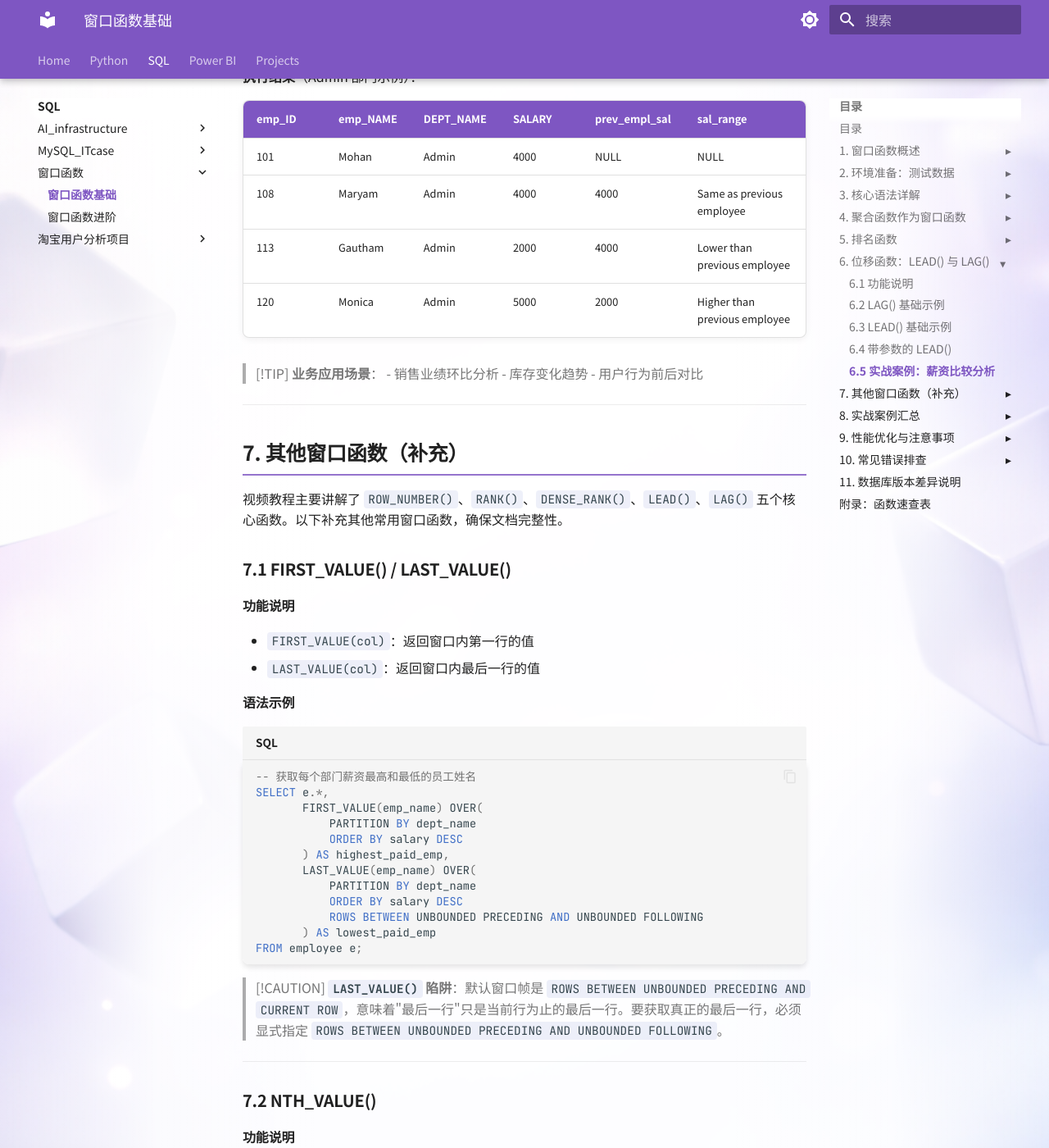
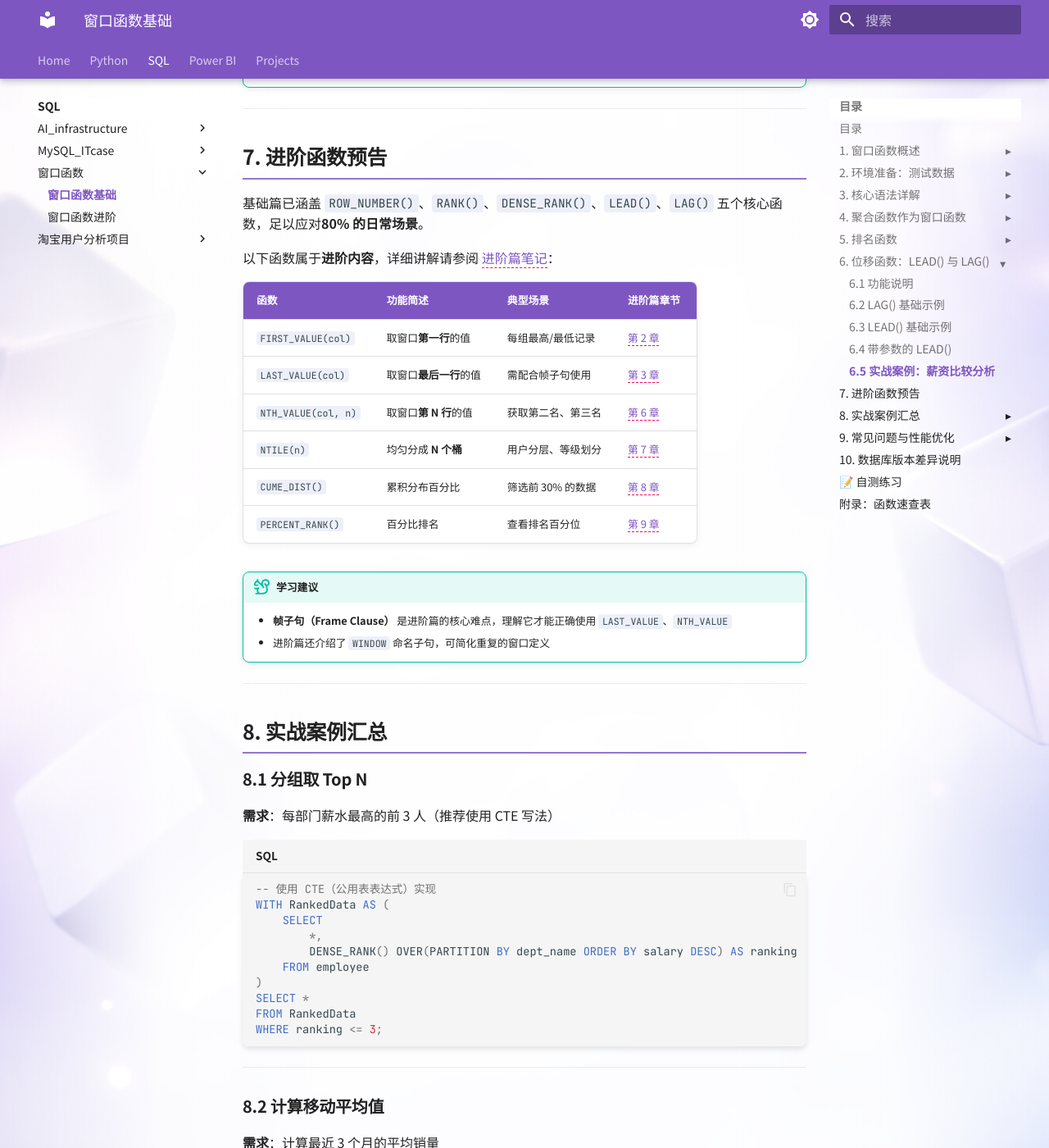
Before and after one commit to moyan726/data-analytics-notes, an MkDocs documentation site: the page built from docs/SQL/windows_function/notes1.md, in a window 1280 px wide and 1400 px high, scrolled down 15919 px. Shown: the whole window at 82% size. Built offline with MkDocs 1.6.1 and Material for MkDocs 9.7.7, drawn with Linux system fonts in a browser that asks for light colours; some of the changed text lies outside the part shown.

Commit message:
窗口函数相关笔记修改

````diff
--- a/docs/SQL/windows_function/notes1.md
+++ b/docs/SQL/windows_function/notes1.md
@@ -18,6 +18,16 @@
 
     **进阶内容**：帧子句（Frame Clause）、`FIRST_VALUE`/`LAST_VALUE`/`NTH_VALUE`/`NTILE`/`CUME_DIST`/`PERCENT_RANK` 等高级函数详见 [第二篇进阶笔记](notes2.md)
 
+!!! info "学习目标"
+    完成本章学习后，您将能够：
+
+    - ✅ 独立编写**分组 Top N**、**排名**、**同比/环比分析**的 SQL 语句
+    - ✅ 理解窗口函数与 `GROUP BY` 的本质区别
+    - ✅ 根据业务需求选择 `ROW_NUMBER`、`RANK`、`DENSE_RANK` 中最合适的函数
+    - ✅ 使用 `LEAD`/`LAG` 进行前后行数据比较
+
+    **预计学习时长**：40-60 分钟
+
 ---
 
 # SQL 窗口函数完整教程
@@ -29,25 +39,8 @@
 
 ## 目录
 
-1. [窗口函数概述](#1-窗口函数概述)
-2. [环境准备：测试数据](#2-环境准备测试数据)
-3. [核心语法详解](#3-核心语法详解)
-4. [聚合函数作为窗口函数](#4-聚合函数作为窗口函数)
-5. [排名函数](#5-排名函数)
-   - [ROW_NUMBER()](#51-row_number)
-   - [RANK()](#52-rank)
-   - [DENSE_RANK()](#53-dense_rank)
-   - [三者对比](#54-三者对比)
-6. [位移函数：LEAD() 与 LAG()](#6-位移函数lead-与-lag)
-7. [其他窗口函数（补充）](#7-其他窗口函数补充)
-   - [FIRST_VALUE() / LAST_VALUE()](#71-first_value--last_value)
-   - [NTH_VALUE()](#72-nth_value)
-   - [NTILE()](#73-ntile)
-   - [PERCENT_RANK() / CUME_DIST()](#74-percent_rank--cume_dist)
-8. [实战案例汇总](#8-实战案例汇总)
-9. [性能优化与注意事项](#9-性能优化与注意事项)
-10. [常见错误排查](#10-常见错误排查)
-11. [数据库版本差异说明](#11-数据库版本差异说明)
+???- tip "目录-点击下拉"
+    [TOC]
 
 ---
 
@@ -57,8 +50,8 @@
 
 **窗口函数**（Window Function），又称**分析函数**（Analytic Function），允许在不减少结果集行数的情况下，对**一组相关行**（称为"窗口"）执行计算。
 
-> [!IMPORTANT]
-> **核心区别**：`GROUP BY` 会将多行折叠为一行，而窗口函数保留所有行，只是为每行附加一个计算值。
+!!! important "重要"
+    **核心区别**：`GROUP BY` 会将多行折叠为一行，而窗口函数保留所有行，只是为每行附加一个计算值。
 
 ### 1.2 为什么需要窗口函数
 
@@ -75,8 +68,8 @@
 
 ### 1.3 面试重点提示
 
-> [!TIP]
-> 如果您计划参加 SQL 面试，几乎可以肯定会遇到至少一个与窗口函数相关的问题。掌握 `ROW_NUMBER()`、`RANK()`、`DENSE_RANK()`、`LEAD()`、`LAG()` 是必备技能。
+!!! tip "面试重点提示"
+    如果您计划参加 SQL 面试，几乎可以肯定会遇到至少一个与窗口函数相关的问题。掌握 `ROW_NUMBER()`、`RANK()`、`DENSE_RANK()`、`LEAD()`、`LAG()` 是必备技能。
 
 ---
 
@@ -164,13 +157,8 @@
 ```
 
 **或者使用命名窗口（Named Window）简化复用**：
-```sql
-SELECT ...,
-       RANK() OVER w,
-       SUM(salary) OVER w
-FROM employee
-WINDOW w AS (PARTITION BY dept_name ORDER BY salary);
-```
+
+> 命名窗口（`WINDOW w AS ...`）可以避免重复书写相同的 `OVER` 子句。这部分属于进阶语法，详见 **[进阶篇笔记-第5章](notes2.md#5-window-子句简化写法)**。
 
 ### 3.2 关键子句解析
 
@@ -181,35 +169,32 @@
 | **ORDER BY** | 可选 | 决定分区内数据的排列顺序，对排名函数和位移函数至关重要 |
 | **ROWS/RANGE BETWEEN** | 可选 | 定义移动窗口的具体范围（如"前 2 行到当前行"） |
 
-> [!NOTE]
-> `OVER()` 是窗口函数的**标志**。它告诉数据库："不要把结果合并成一行，而是为每一行都去'看一看'根据规则定义的数据窗口，并且把计算结果填回来。"
+!!! note "笔记"
+    `OVER()` 是窗口函数的**标志**。它告诉数据库："不要把结果合并成一行，而是为每一行都去'看一看'根据规则定义的数据窗口，并且把计算结果填回来。"
 
-### 3.3 窗口帧（Window Frame）进阶详解
+### 3.3 窗口帧（Window Frame）简介
 
-窗口帧用于在分区（Partition）内部进一步细分窗口范围，这对于计算移动平均、累计求和至关重要。
+窗口帧用于在分区（Partition）内部进一步细分窗口范围，这对于计算**移动平均**、**累计求和**至关重要。
 
-#### 3.3.1 语法结构
+!!! tip "基础篇提示"
+    帧子句是窗口函数的**进阶内容**。在基础篇中，您只需要了解以下两点：
+
+    1. 帧子句可以精确控制窗口函数"看到"的数据范围
+    2. 某些函数（如 `LAST_VALUE`）需要显式指定帧子句才能正常工作
+
+    **详细语法与实战案例**请参阅 [进阶篇 - 第 4 章：帧子句详解](notes2.md#4-帧子句详解frame-clause)
+
+**常见帧子句示例**：
 ```sql
-ROWS|RANGE BETWEEN <start_bound> AND <end_bound>
+-- 从分区开始到当前行（默认行为）
+RANGE BETWEEN UNBOUNDED PRECEDING AND CURRENT ROW
+
+-- 从分区开始到分区结束（覆盖整个分区）
+ROWS BETWEEN UNBOUNDED PRECEDING AND UNBOUNDED FOLLOWING
+
+-- 当前行前后各 2 行（滑动窗口）
+ROWS BETWEEN 2 PRECEDING AND 2 FOLLOWING
 ```
-
-#### 3.3.2 边界选项 (Bound Options)
-- `CURRENT ROW`：当前行
-- `UNBOUNDED PRECEDING`：分区内的第一行
-- `UNBOUNDED FOLLOWING`：分区内的最后一行
-- `N PRECEDING`：当前行之前的 N 行
-- `N FOLLOWING`：当前行之后的 N 行
-
-#### 3.3.3 ROWS 与 RANGE 的区别
-- **ROWS**：按**物理行**计算（如"前 1 行"）。
-- **RANGE**：按**排序列的数值**计算（如"日期减 1 天"）。如果排序列有重复值，`RANGE` 会将它们视为同一组同时处理。
-
-#### 3.3.4 默认帧规则
-如果指定了 `ORDER BY` 但未指定帧子句，默认帧为：
-```sql
-RANGE BETWEEN UNBOUNDED PRECEDING AND CURRENT ROW
-```
-> 这就是为什么 `LAST_VALUE()` 在默认情况下只看到"截止到当前行的最后一行"，而不是"整个分区的最后一行"。
 
 ---
 
@@ -395,8 +380,8 @@
 | 103 | Akbar | IT | 4000 | 1 |
 | 109 | Sanjay | IT | 6500 | 2 |
 
-> [!NOTE]
-> **为什么需要子查询？** 窗口函数不能直接在 `WHERE` 子句中使用，因为 `WHERE` 的执行顺序先于 `SELECT`（窗口函数在 `SELECT` 阶段执行）。必须先用子查询计算出行号，再在外层筛选。
+!!! note "笔记"
+    **为什么需要子查询？** 窗口函数不能直接在 `WHERE` 子句中使用，因为 `WHERE` 的执行顺序先于 `SELECT`（窗口函数在 `SELECT` 阶段执行）。必须先用子查询计算出行号，再在外层筛选。
 
 ---
 
@@ -432,8 +417,8 @@
 | 118 | Tejaswi | Finance | 5500 | 3 |
 | ... | ... | ... | ... | ... |
 
-> [!IMPORTANT]
-> 注意 Admin 部门的排名：Mohan 和 Maryam 薪水相同（4000），都是第 2 名。下一个 Gautham（2000）直接是第 4 名，跳过了第 3 名。这就是 `RANK()` 的**跳号特性**。
+!!! important "重要"
+    注意 Admin 部门的排名：Mohan 和 Maryam 薪水相同（4000），都是第 2 名。下一个 Gautham（2000）直接是第 4 名，跳过了第 3 名。这就是 `RANK()` 的**跳号特性**。
 
 ---
 
@@ -493,11 +478,11 @@
 | `RANK()` | 相同值相同排名 | **是** | 1, 2, 2, 4 |
 | `DENSE_RANK()` | 相同值相同排名 | **否** | 1, 2, 2, 3 |
 
-> [!TIP]
-> **如何选择？**
-> - 需要唯一序号 → `ROW_NUMBER()`
-> - 需要排名且关注"第几名"（如奖牌榜） → `RANK()`
-> - 需要排名且关注"多少个不同等级"（如工资层级） → `DENSE_RANK()`
+!!! tip "技巧"
+    **如何选择？**
+    - 需要唯一序号 → `ROW_NUMBER()`
+    - 需要排名且关注"第几名"（如奖牌榜） → `RANK()`
+    - 需要排名且关注"多少个不同等级"（如工资层级） → `DENSE_RANK()`
 
 ---
 
@@ -619,128 +604,32 @@
 | 113 | Gautham | Admin | 2000 | 4000 | Lower than previous employee |
 | 120 | Monica | Admin | 5000 | 2000 | Higher than previous employee |
 
-> [!TIP]
-> **业务应用场景**：
-> - 销售业绩环比分析
-> - 库存变化趋势
-> - 用户行为前后对比
+!!! tip "技巧"
+    **业务应用场景**：
+    - 销售业绩环比分析
+    - 库存变化趋势
+    - 用户行为前后对比
 
 ---
 
-## 7. 其他窗口函数（补充）
+## 7. 进阶函数预告
 
-视频教程主要讲解了 `ROW_NUMBER()`、`RANK()`、`DENSE_RANK()`、`LEAD()`、`LAG()` 五个核心函数。以下补充其他常用窗口函数，确保文档完整性。
+基础篇已涵盖 `ROW_NUMBER()`、`RANK()`、`DENSE_RANK()`、`LEAD()`、`LAG()` 五个核心函数，足以应对**80% 的日常场景**。
 
-### 7.1 FIRST_VALUE() / LAST_VALUE()
+以下函数属于**进阶内容**，详细讲解请参阅 [进阶篇笔记](notes2.md)：
 
-#### 功能说明
-- `FIRST_VALUE(col)`：返回窗口内第一行的值
-- `LAST_VALUE(col)`：返回窗口内最后一行的值
+| 函数 | 功能简述 | 典型场景 | 进阶篇章节 |
+|:-----|:--------|:--------|:----------|
+| `FIRST_VALUE(col)` | 取窗口**第一行**的值 | 每组最高/最低记录 | [第 2 章](notes2.md#2-first_value-函数) |
+| `LAST_VALUE(col)` | 取窗口**最后一行**的值 | 需配合帧子句使用 | [第 3 章](notes2.md#3-last_value-函数与帧子句) |
+| `NTH_VALUE(col, n)` | 取窗口**第 N 行**的值 | 获取第二名、第三名 | [第 6 章](notes2.md#6-nth_value-函数) |
+| `NTILE(n)` | 均匀分成 **N 个桶** | 用户分层、等级划分 | [第 7 章](notes2.md#7-ntile-函数分桶) |
+| `CUME_DIST()` | 累积分布百分比 | 筛选前 30% 的数据 | [第 8 章](notes2.md#8-cume_dist-函数累积分布) |
+| `PERCENT_RANK()` | 百分比排名 | 查看排名百分位 | [第 9 章](notes2.md#9-percent_rank-函数百分比排名) |
 
-#### 语法示例
-
-```sql
--- 获取每个部门薪资最高和最低的员工姓名
-SELECT e.*,
-       FIRST_VALUE(emp_name) OVER(
-           PARTITION BY dept_name
-           ORDER BY salary DESC
-       ) AS highest_paid_emp,
-       LAST_VALUE(emp_name) OVER(
-           PARTITION BY dept_name
-           ORDER BY salary DESC
-           ROWS BETWEEN UNBOUNDED PRECEDING AND UNBOUNDED FOLLOWING
-       ) AS lowest_paid_emp
-FROM employee e;
-```
-
-> [!CAUTION]
-> **`LAST_VALUE()` 陷阱**：默认窗口帧是 `ROWS BETWEEN UNBOUNDED PRECEDING AND CURRENT ROW`，意味着"最后一行"只是当前行为止的最后一行。要获取真正的最后一行，必须显式指定 `ROWS BETWEEN UNBOUNDED PRECEDING AND UNBOUNDED FOLLOWING`。
-
----
-
-### 7.2 NTH_VALUE()
-
-#### 功能说明
-返回窗口内第 N 行的值。
-
-#### 语法示例
-
-```sql
--- 获取每个部门薪资第二高的员工薪资
-SELECT e.*,
-       NTH_VALUE(salary, 2) OVER(
-           PARTITION BY dept_name
-           ORDER BY salary DESC
-           ROWS BETWEEN UNBOUNDED PRECEDING AND UNBOUNDED FOLLOWING
-       ) AS second_highest_salary
-FROM employee e;
-```
-
----
-
-### 7.3 NTILE()
-
-#### 功能说明
-将窗口内的行**均匀分成 N 个桶**，返回每行所在的桶编号（1 到 N）。
-
-#### 语法示例
-
-```sql
--- 将每个部门的员工按薪资分成 4 个等级
-SELECT e.*,
-       NTILE(4) OVER(PARTITION BY dept_name ORDER BY salary DESC) AS salary_quartile
-FROM employee e;
-```
-
-**执行结果示例**（IT 部门，10 名员工）：
-
-| emp_NAME | SALARY | salary_quartile |
-|:---------|:-------|:----------------|
-| Dheeraj | 11000 | 1 |
-| Komal | 10000 | 1 |
-| Vikram | 8000 | 1 |
-| Ibrahim | 8000 | 2 |
-| Melinda | 8000 | 2 |
-| Vasudha | 7000 | 2 |
-| Sanjay | 6500 | 3 |
-| Rosalin | 6000 | 3 |
-| Chandni | 4500 | 4 |
-| Akbar | 4000 | 4 |
-
-> **说明**：10 名员工分成 4 组，每组 2-3 人。
-
----
-
-### 7.4 PERCENT_RANK() / CUME_DIST()
-
-#### 功能说明
-- `PERCENT_RANK()`：计算当前行的**百分比排名** = (rank - 1) / (total_rows - 1)
-- `CUME_DIST()`：计算当前行的**累积分布** = 当前排名及之前的行数 / 总行数
-
-#### 语法示例
-
-```sql
--- 计算每个员工在部门内的薪资百分位排名
-SELECT e.*,
-       PERCENT_RANK() OVER(PARTITION BY dept_name ORDER BY salary) AS pct_rank,
-       CUME_DIST() OVER(PARTITION BY dept_name ORDER BY salary) AS cum_dist
-FROM employee e;
-```
-
-**执行结果示例**（Admin 部门）：
-
-| emp_NAME | SALARY | pct_rank | cum_dist |
-|:---------|:-------|:---------|:---------|
-| Gautham | 2000 | 0.000 | 0.25 |
-| Mohan | 4000 | 0.333 | 0.75 |
-| Maryam | 4000 | 0.333 | 0.75 |
-| Monica | 5000 | 1.000 | 1.00 |
-
-> **说明**：
-> - Gautham 薪资最低，`PERCENT_RANK` = 0
-> - Monica 薪资最高，`PERCENT_RANK` = 1
-> - `CUME_DIST` 表示"有多少比例的员工薪资小于等于当前员工"
+!!! tip "学习建议"
+    - **帧子句（Frame Clause）** 是进阶篇的核心难点，理解它才能正确使用 `LAST_VALUE`、`NTH_VALUE`
+    - 进阶篇还介绍了 `WINDOW` 命名子句，可简化重复的窗口定义
 
 ---
 
@@ -847,35 +736,11 @@
 
 ---
 
-## 9. 性能优化与注意事项
+## 9. 常见问题与性能优化
 
-### 9.1 索引优化
+### 9.1 常见错误排查
 
-> [!IMPORTANT]
-> `PARTITION BY` 和 `ORDER BY` 的列应该建立索引。如果数据库能利用索引直接获得预排序的数据，可以避免昂贵的排序操作。
-
-**建议**：
-- 对于 `OVER(PARTITION BY dept_id ORDER BY salary)`，建议建立 `(dept_id, salary)` 的**联合索引**
-- 复合索引的列顺序应与 `PARTITION BY` + `ORDER BY` 一致
-
-### 9.2 减少列的选择
-
-在子查询中尽量只选择需要的列，而不是 `SELECT *`，减少内存消耗，特别是在处理大数据量排序时。
-
-### 9.3 注意分区大小
-
-- 如果 `PARTITION BY` 产生的基数极高（每个分区只有 1-2 行），可能不适合使用窗口函数
-- 全局窗口（无 `PARTITION BY`）会导致数据无法并行处理，只能单线程排序
-
-### 9.4 替代方案评估
-
-对于极简单的需求（如仅需要每组的最大值，不需要其他明细），标准的 `GROUP BY` 可能比窗口函数更高效。
-
----
-
-## 10. 常见错误排查
-
-### 10.1 窗口函数不能在 WHERE 中使用
+#### 窗口函数不能在 WHERE 中使用
 
 **错误写法**：
 ```sql
@@ -909,13 +774,13 @@
 )
 ```
 
-### 10.3 排名函数不传参数的疑惑
+#### 排名函数不传参数的疑惑
 
 **问题**：`RANK()`、`DENSE_RANK()`、`ROW_NUMBER()` 后面为什么不传参数？
 
-**解答**：这些函数本身不需要列参数，它们的计算依据完全由 `OVER()` 子句中的 `PARTITION BY` 和 `ORDER BY` 决定。它们只是根据排序顺序为每行分配一个值。
+**解答**：这些函数本身不需要列参数，它们的计算依据完全由 `OVER()` 子句中的 `PARTITION BY` 和 `ORDER BY` 决定。
 
-### 10.4 ORDER BY 遗漏导致结果不确定
+#### ORDER BY 遗漏导致结果不确定
 
 **问题**：`ROW_NUMBER() OVER(PARTITION BY dept_name)` 每次执行结果可能不同。
 
@@ -925,7 +790,35 @@
 
 ---
 
-## 11. 数据库版本差异说明
+### 9.2 易错点汇总
+
+| 陷阱 | 现象 | 原因 | 解决方案 |
+|:----|:----|:----|:--------|
+| WHERE 中使用窗口函数 | 语法错误 | 执行顺序：WHERE 先于 SELECT | 用子查询/CTE 包装 |
+| `LAST_VALUE` 返回当前行 | 结果不符预期 | 默认帧是 `CURRENT ROW` | 显式指定帧为 `UNBOUNDED FOLLOWING` |
+| `ROW_NUMBER` 结果不稳定 | 每次执行结果不同 | 未指定 `ORDER BY` | 始终添加 `ORDER BY` |
+| `RANK` 跳号问题 | 排名出现间隔 | 同值同排名后跳号 | 按需使用 `DENSE_RANK` |
+| 分区过细 | 性能下降 | 每个分区只有 1-2 行 | 考虑是否适合用窗口函数 |
+
+---
+
+### 9.3 性能优化建议
+
+!!! important "索引优化"
+    `PARTITION BY` 和 `ORDER BY` 的列应该建立索引。如果数据库能利用索引直接获得预排序的数据，可以避免昂贵的排序操作。
+
+**具体建议**：
+
+1. **建立联合索引**：对于 `OVER(PARTITION BY dept_id ORDER BY salary)`，建议建立 `(dept_id, salary)` 的联合索引
+2. **减少列的选择**：子查询中尽量只选择需要的列，避免 `SELECT *`
+3. **注意分区大小**：
+   - 分区基数极高（每个分区 1-2 行）→ 可能不适合窗口函数
+   - 全局窗口（无 `PARTITION BY`）→ 无法并行处理
+4. **替代方案评估**：极简单需求（仅需每组最大值）→ 标准 `GROUP BY` 可能更高效
+
+---
+
+## 10. 数据库版本差异说明
 
 | 特性 | MySQL | PostgreSQL | Oracle | SQL Server |
 |:-----|:------|:-----------|:-------|:-----------|
@@ -935,30 +828,75 @@
 | `NTH_VALUE` | 8.0+ | 9.0+ | 11g+ | 2012+ |
 | `NTILE` | 8.0+ | 全支持 | 全支持 | 2005+ |
 
-> [!WARNING]
-> **MySQL 5.7 及更早版本不支持窗口函数！** 如需使用，请升级到 MySQL 8.0 或使用其他变通方案（如变量模拟）。
+!!! warning "警告"
+    **MySQL 5.7 及更早版本不支持窗口函数！** 如需使用，请升级到 MySQL 8.0 或使用其他变通方案（如变量模拟）。
+
+---
+
+## 📝 自测练习
+
+完成以下练习以检验您对窗口函数的掌握程度。建议在数据库中实际运行验证。
+
+??? question "练习 1：部门薪资排名"
+    **题目**：使用 `DENSE_RANK()` 查询每个部门薪资排名**第 2** 的员工姓名和薪资。
+
+    ??? success "参考答案"
+        ```sql
+        SELECT emp_name, dept_name, salary
+        FROM (
+            SELECT *,
+                   DENSE_RANK() OVER(PARTITION BY dept_name ORDER BY salary DESC) AS rnk
+            FROM employee
+        ) ranked
+        WHERE rnk = 2;
+        ```
+
+??? question "练习 2：薪资环比变化"
+    **题目**：查询每个员工的薪资与同部门**上一位入职员工**（按 `emp_id` 排序）薪资的差值。
+
+    ??? success "参考答案"
+        ```sql
+        SELECT emp_name, dept_name, salary,
+               salary - LAG(salary) OVER(PARTITION BY dept_name ORDER BY emp_id) AS salary_diff
+        FROM employee;
+        ```
+
+??? question "练习 3：累计薪资占比"
+    **题目**：计算每个部门内，按薪资从高到低排序的**累计薪资百分比**（当前行及之前所有行薪资之和 / 部门总薪资）。
+
+    ??? success "参考答案"
+        ```sql
+        SELECT emp_name, dept_name, salary,
+               ROUND(
+                   SUM(salary) OVER(PARTITION BY dept_name ORDER BY salary DESC
+                                    ROWS BETWEEN UNBOUNDED PRECEDING AND CURRENT ROW) * 100.0 /
+                   SUM(salary) OVER(PARTITION BY dept_name),
+                   2
+               ) AS cumulative_pct
+        FROM employee;
+        ```
 
 ---
 
 ## 附录：函数速查表
 
-| 函数 | 类别 | 作用 | 是否需要 ORDER BY |
-|:-----|:-----|:-----|:-----------------|
-| `ROW_NUMBER()` | 排名 | 唯一连续序号 | 推荐 |
-| `RANK()` | 排名 | 并列排名，跳号 | 必须 |
-| `DENSE_RANK()` | 排名 | 并列排名，不跳号 | 必须 |
-| `NTILE(n)` | 排名 | 分成 n 个桶 | 推荐 |
-| `LEAD(col, n, default)` | 位移 | 向后第 n 行 | 必须 |
-| `LAG(col, n, default)` | 位移 | 向前第 n 行 | 必须 |
-| `FIRST_VALUE(col)` | 取值 | 窗口第一行 | 推荐 |
-| `LAST_VALUE(col)` | 取值 | 窗口最后一行 | 推荐 |
-| `NTH_VALUE(col, n)` | 取值 | 窗口第 n 行 | 推荐 |
-| `PERCENT_RANK()` | 统计 | 百分比排名 | 必须 |
-| `CUME_DIST()` | 统计 | 累积分布 | 必须 |
-| `SUM/AVG/MAX/MIN/COUNT` | 聚合 | 窗口内聚合 | 可选 |
+| 函数 | 类别 | 作用 | 是否需要 ORDER BY | 详情 |
+|:-----|:-----|:-----|:-----------------|:-----|
+| `ROW_NUMBER()` | 排名 | 唯一连续序号 | 推荐 | 本文 |
+| `RANK()` | 排名 | 并列排名，跳号 | 必须 | 本文 |
+| `DENSE_RANK()` | 排名 | 并列排名，不跳号 | 必须 | 本文 |
+| `NTILE(n)` | 排名 | 分成 n 个桶 | 推荐 | [进阶篇](notes2.md) |
+| `LEAD(col, n, default)` | 位移 | 向后第 n 行 | 必须 | 本文 |
+| `LAG(col, n, default)` | 位移 | 向前第 n 行 | 必须 | 本文 |
+| `FIRST_VALUE(col)` | 取值 | 窗口第一行 | 推荐 | [进阶篇](notes2.md) |
+| `LAST_VALUE(col)` | 取值 | 窗口最后一行 | 推荐 | [进阶篇](notes2.md) |
+| `NTH_VALUE(col, n)` | 取值 | 窗口第 n 行 | 推荐 | [进阶篇](notes2.md) |
+| `PERCENT_RANK()` | 统计 | 百分比排名 | 必须 | [进阶篇](notes2.md) |
+| `CUME_DIST()` | 统计 | 累积分布 | 必须 | [进阶篇](notes2.md) |
+| `SUM/AVG/MAX/MIN/COUNT` | 聚合 | 窗口内聚合 | 可选 | 本文 |
 
 ---
 
-> **文档版本**：v2.0
-> **最后更新**：2026-02-02
+> **文档版本**：v2.1
+> **最后更新**：2026-02-05
 > **适用范围**：MySQL 8.0+、PostgreSQL、Oracle、SQL Server
````
Also changed, not shown: other parts of docs/SQL/windows_function/notes1.md (+1 -1 lines), .trae/documents/plan_20260205_025045.md (added, +35 -0 lines), docs/SQL/windows_function/notes2.md (+55 -18 lines), progress.MD (+27 -0 lines).
